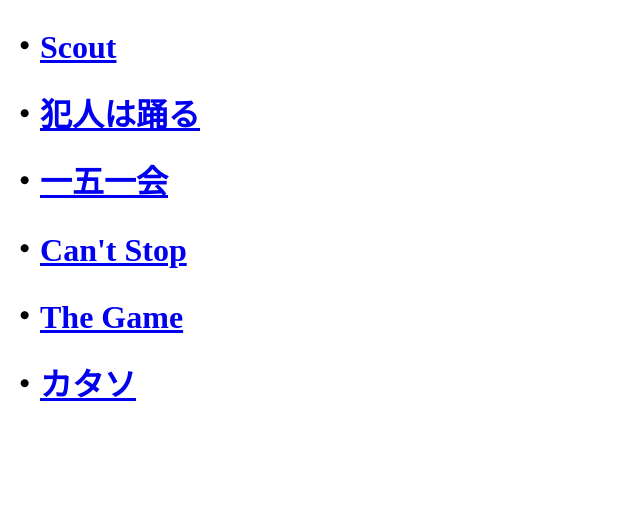
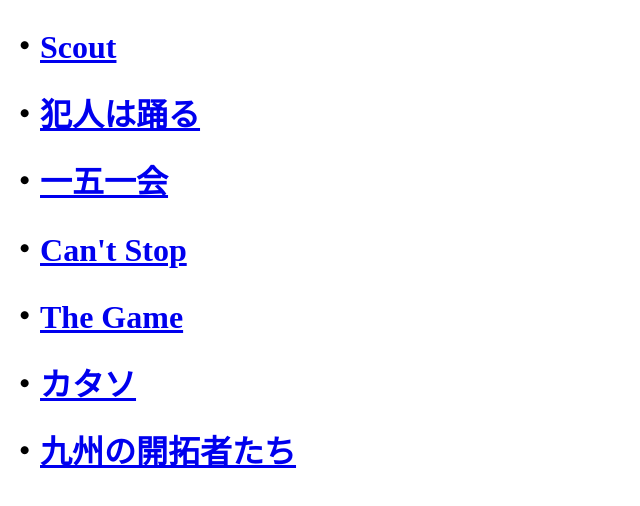
Before and after one commit to Coelacanth101/index, a website: page static/index.html in a window 1280 px wide. Shown: the whole page, without its empty margins (0-640 px from the left). Drawn offline with Linux system fonts and the light colour scheme.

Commit message:
'commit'

```diff
--- a/static/index.html
+++ b/static/index.html
@@ -13,5 +13,6 @@
     <h1>・<a href="http://cannotstop.herokuapp.com/" target="_blank">Can't Stop</a></h1>
     <h1>・<a href="https://the-game1001.herokuapp.com/" target="_blank">The Game</a></h1>
     <h1>・<a href="https://omatztw.github.io/tkmonline/index.html" target="_blank">カタソ</a></h1>
+    <h1>・<a href="https://pioneer-of-kyushu.herokuapp.com/" target="_blank">九州の開拓者たち</a></h1>
 </body>
 </html>
```
